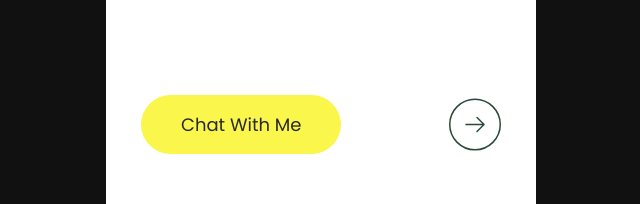
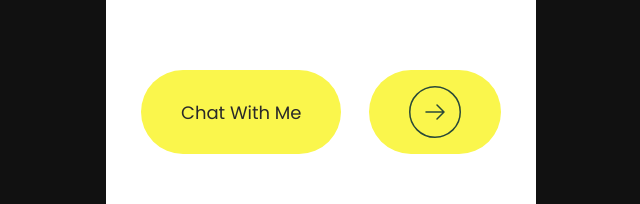
Before and after one commit to Flex-Wrap/botanical-garden, a React (Vite) app: page /botanical-garden/plantMessage/1 in a window 1280 px wide. Shown: the part 586-790 px from the top of the page, without its empty margins (319-959 px from the left). Built offline with nearby package versions, Linux system fonts and the light colour scheme.

Commit message:
next button

```diff
--- a/src/components/ChatBot.tsx
+++ b/src/components/ChatBot.tsx
@@ -126,7 +126,7 @@ export default function ChatBot ({ name, prompt, presetResponses, topMessage } :
             value={input}
             onChange={handleInputChange}
             placeholder={`Type a message to ${name}...`}
-            className="placeholder-gray-500"
+            className="placeholder-gray-500 text-gray-500"
           />
           <button onClick={() => sendMessage(input)}><img src={send} alt="Send" /></button>
         </div>
--- a/src/pages/PlantMessage.tsx
+++ b/src/pages/PlantMessage.tsx
@@ -70,7 +70,7 @@ export default function PlantMessage() {
           {/* Chat with me button and next icon */}
           <div className="next-buttons">
             <button onClick={handleGoToChat}>Chat With Me</button>
-            <img src={next} alt="Next" />
+            <button onClick={handleGoToChat}><img src={next} alt="Next" /></button>
           </div>
         </div>
       </div>
```
